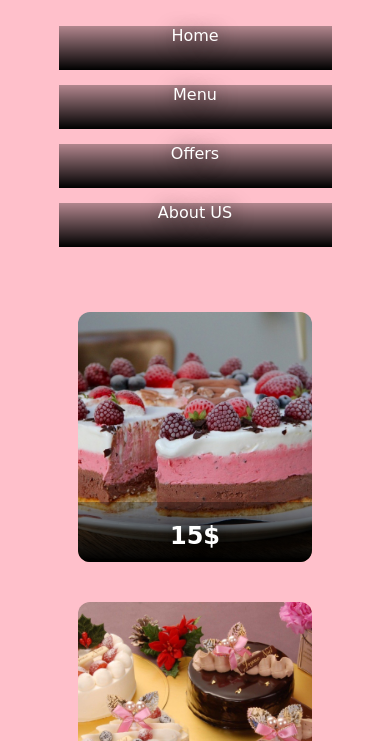
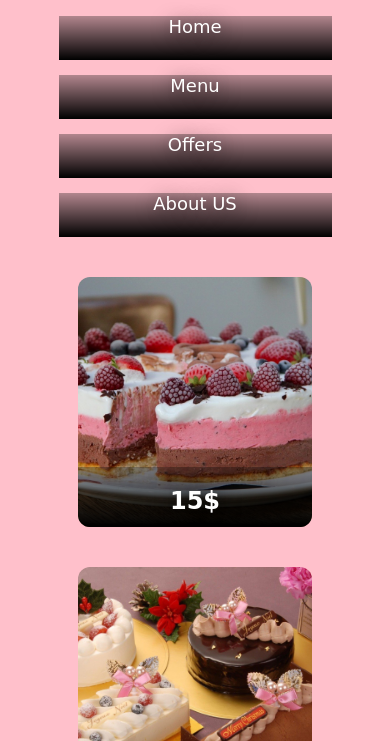
Before and after one commit to Mariam-Magdy/cake, a plain HTML site: page index.html in a window 390 px wide. Shown: the part 103-844 px from the top of the page. Drawn offline with Linux system fonts and the light colour scheme.

Commit message:
version0.6

```diff
--- a/css/style.css
+++ b/css/style.css
@@ -21,7 +21,7 @@ header, footer{
 
 nav ul{
     margin: 0;
-    padding: 10px 0;
+    padding: 0;
     border-radius: 5px;
     list-style-type: none;
     background: rgba(0, 0, 0, 0.5);
@@ -37,7 +37,7 @@ nav ul li a{
 }
 
 nav ul li a:hover{
-    color: palevioletred;
+    background-color: palevioletred;
 }
 
 nav ul::after{
@@ -155,6 +155,7 @@ footer{
 
     nav ul li a{
         float: initial;
+        font-size: large;
     }
 
     nav ul li{
```
